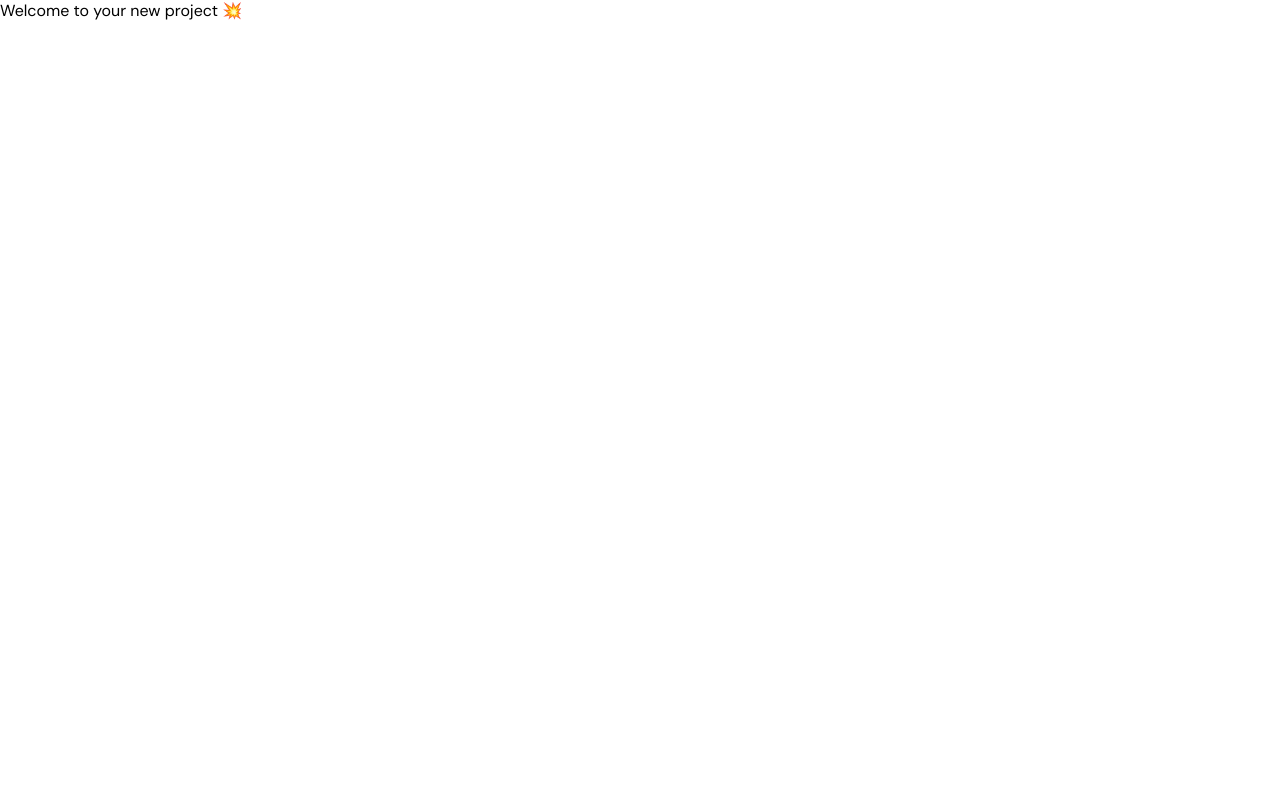
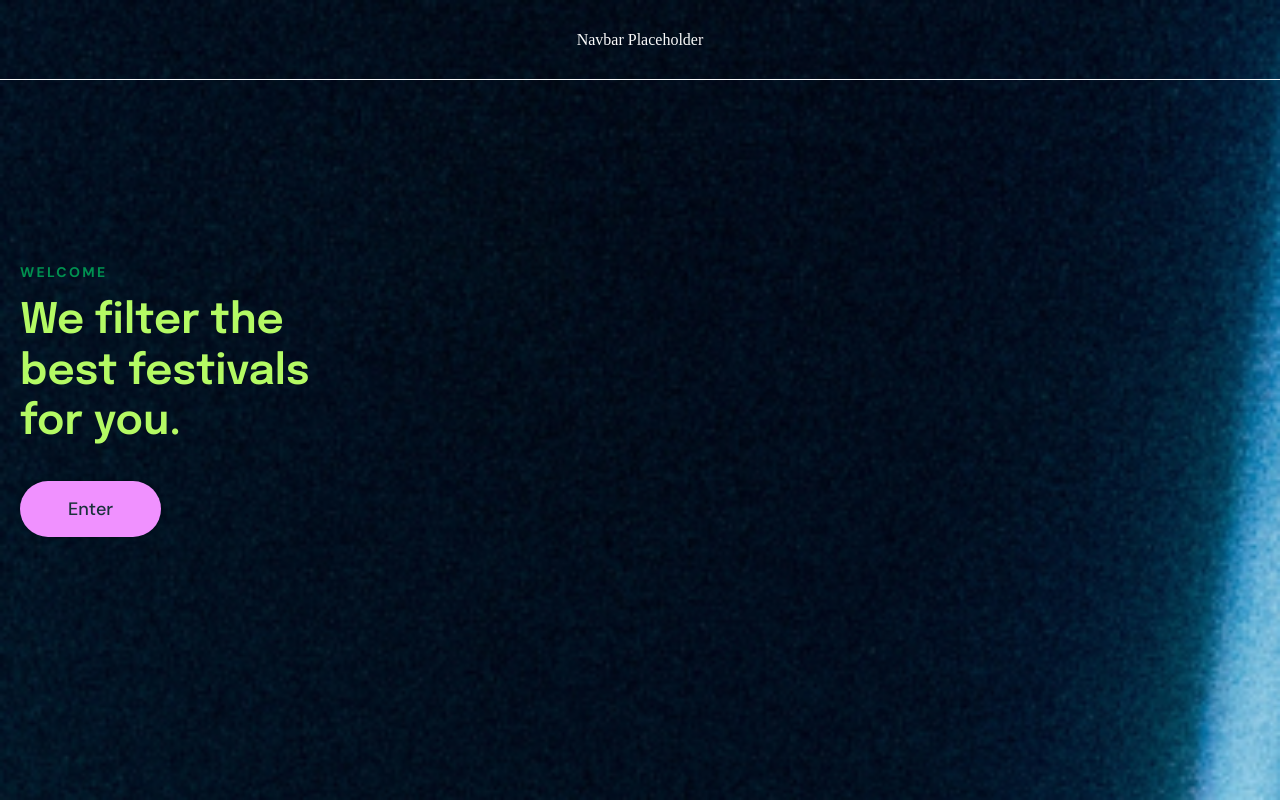
Before and after one commit to davidwobido/festival-filter, a React (Vite) app: page / in a window 1280 px wide. Built offline with nearby package versions, Linux system fonts and the light colour scheme; no server answers.

Commit message:
:sparkles: Add routes and navbar placeholder

```diff
--- a/src/App.module.css
+++ b/src/App.module.css
@@ -1,16 +1,12 @@
-.app {
+.navbar {
+  position: fixed;
+  top: 0;
+  left: 0;
+  display: flex;
+  justify-content: center;
+  align-items: center;
   width: 100vw;
-  height: 100vh;
+  height: 5rem;
+  color: var(--color-neutral-grade);
+  border-bottom: solid var(--color-neutral-grade) 0.0125em;
 }
-
-.app-header {
-  color: var(--color-primary);
-  background-color: var(--color-background);
-  width: 100%;
-  height: 100%;
-}
-
-.text {
-  display: grid;
-  height: 100%;
-}
--- a/src/App.tsx
+++ b/src/App.tsx
@@ -1,24 +1,22 @@
-import { useEffect, useState } from "react";
+// import { useEffect, useState } from "react";
 import "./globals.css";
 import styles from "./App.module.css";
+import { Outlet } from "react-router";
 
 function App() {
-  const [message, setMessage] = useState("");
-
-  useEffect(() => {
-    async function doFetch() {
-      const response = await fetch("/api/hello");
-      const result = await response.json();
-      setMessage(result.message);
-    }
-    doFetch();
-  }, []);
+  // useEffect(() => {
+  //   async function doFetch() {
+  //     const response = await fetch("/api/hello");
+  //     const result = await response.json();
+  //     setMessage(result.message);
+  //   }
+  //   doFetch();
+  // }, []);
 
   return (
     <div className={styles.app}>
-      <header className={styles["app-header"]}>
-        <p className={styles.text}>Welcome to your new project 💥 {message}</p>
-      </header>
+      <div className={styles.navbar}>Navbar Placeholder</div>
+      <Outlet />
     </div>
   );
 }
--- a/src/main.tsx
+++ b/src/main.tsx
@@ -2,9 +2,18 @@ import React from "react";
 import ReactDOM from "react-dom";
 import "./globals.css";
 import App from "./App";
+import { BrowserRouter, Routes, Route } from "react-router-dom";
+import StartPage from "./pages/Start/Start";
+import NameInput from "./pages/NameInput/NameInput";
 
 ReactDOM.render(
   <React.StrictMode>
+    <BrowserRouter>
+      <Routes>
+        <Route path="/" element={<StartPage />} />
+        <Route path="NameInput" element={<NameInput />} />
+      </Routes>
+    </BrowserRouter>
     <App />
   </React.StrictMode>,
   document.getElementById("root")
--- a/src/pages/Start/Start.tsx
+++ b/src/pages/Start/Start.tsx
@@ -1,6 +1,7 @@
 import React from "react";
 import styles from "./Start.module.css";
 import Button from "../../components/Buttons/Button";
+import { Link } from "react-router-dom";
 
 function StartPage() {
   return (
@@ -10,7 +11,9 @@ function StartPage() {
         <h1 className={styles.headline}>
           We filter the best festivals for you.
         </h1>
-        <Button size="normal" text="Enter" />
+        <Link to="/NameInput">
+          <Button size="normal" text="Enter" />
+        </Link>
       </section>
     </div>
   );
```
